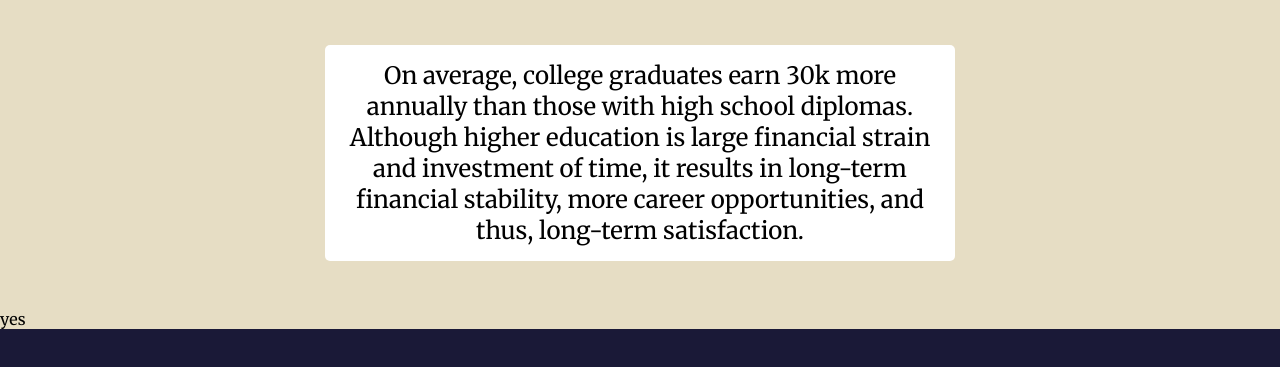
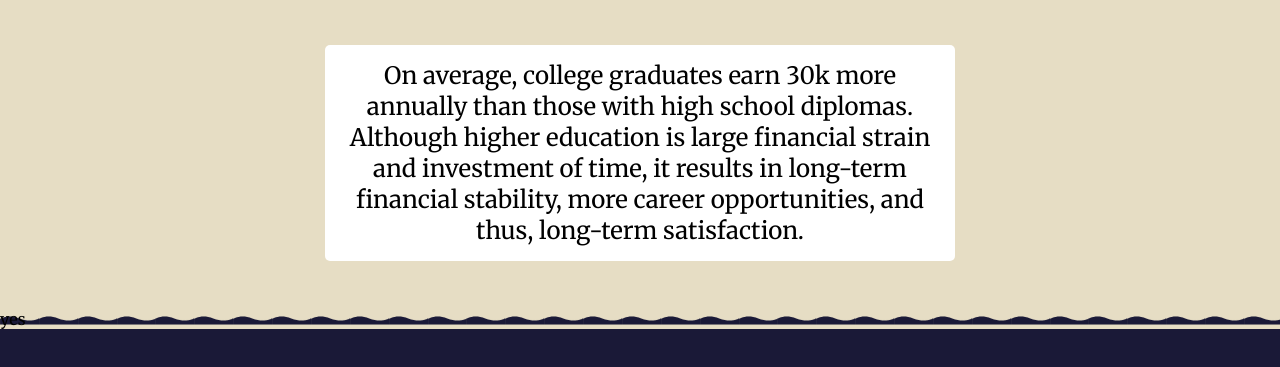
Before and after one commit to sreenidhie/UniHacks, a plain HTML site: page index.html in a window 1280 px wide. Shown: the part 704-1071 px from the top of the page. Drawn offline with nearby package versions, Linux system fonts and the light colour scheme.

Commit message:
added css and changed formatting to resources

```diff
--- a/style.css
+++ b/style.css
@@ -197,7 +197,7 @@ a {
 #wave {
   background-image: url(wave.svg);
   width: 100%;
-  background-size: cover;
+  height: 100%;
 }
 
 #bottom {
```
